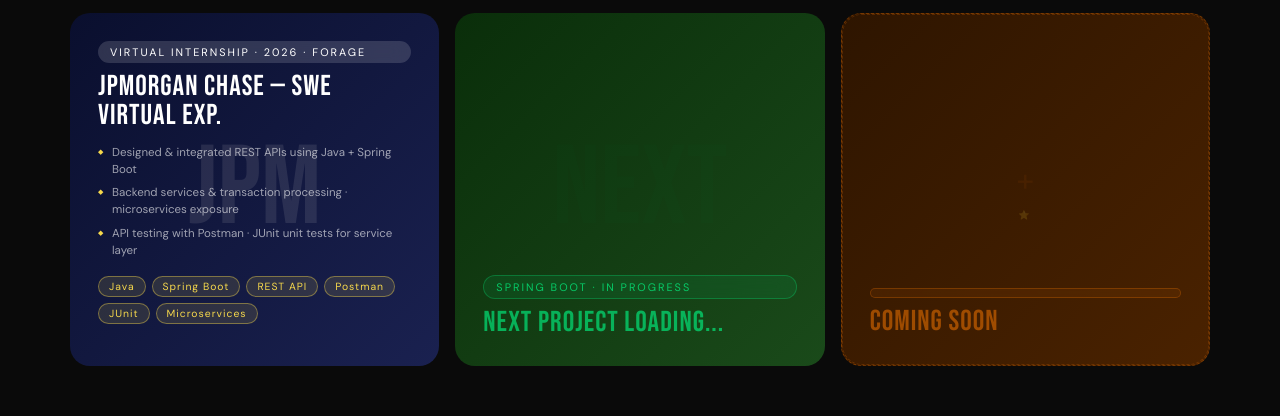
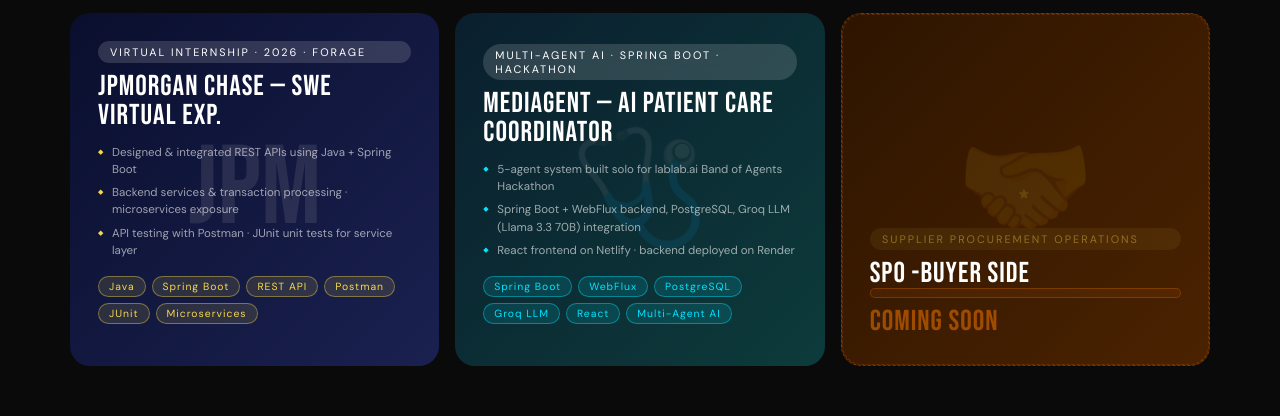
Before and after one commit to Nishanmehr/nishant-mehra, a plain HTML site: page index.html in a window 1280 px wide. Shown: the part 3178-3594 px from the top of the page. Drawn offline with Linux system fonts and the light colour scheme; animation ran at ten frames a second; a web font is replaced by a local one.

Commit message:
new project added

```diff
--- a/index.html
+++ b/index.html
@@ -650,17 +650,34 @@
     <a href="#experience">View Details →</a>
   </div>
 </div>
-<div class="work-card" style="grid-column:5/9; background:linear-gradient(135deg,#0a2e0a,#1a4a1a); display:flex; flex-direction:column; justify-content:flex-end; padding:28px; position:relative; overflow:hidden;">
-  <div class="work-card-deco" style="color:rgba(0,255,136,0.12);">NEXT</div>
-  <div class="work-card-tag" style="color:rgba(0,255,136,0.7); background:rgba(0,255,136,0.08); border:1px solid rgba(0,255,136,0.25);">Spring Boot · In Progress</div>
-  <div class="work-card-title" style="color:rgba(0,255,136,0.6);">Next Project Loading...</div>
+<div class="work-card" style="grid-column:5/9; background:linear-gradient(135deg,#0a1f2e,#0d3b3b); display:flex; flex-direction:column; justify-content:flex-end; padding:28px; position:relative; overflow:hidden;">
+  <div class="work-card-deco">🩺</div>
+  <div class="work-card-tag">Multi-Agent AI · Spring Boot · Hackathon</div>
+  <div class="work-card-title" style="color:white;">MediAgent — AI Patient Care Coordinator</div>
+  <ul style="list-style:none; margin:10px 0 14px 0; padding:0; position:relative; z-index:1;">
+    <li style="font-size:0.72rem; color:rgba(255,255,255,0.6); padding:3px 0 3px 14px; position:relative; line-height:1.5;"><span style="position:absolute;left:0;color:#00e5ff;font-size:7px;top:6px;">◆</span>5-agent system built solo for lablab.ai Band of Agents Hackathon</li>
+    <li style="font-size:0.72rem; color:rgba(255,255,255,0.6); padding:3px 0 3px 14px; position:relative; line-height:1.5;"><span style="position:absolute;left:0;color:#00e5ff;font-size:7px;top:6px;">◆</span>Spring Boot + WebFlux backend, PostgreSQL, Groq LLM (Llama 3.3 70B) integration</li>
+    <li style="font-size:0.72rem; color:rgba(255,255,255,0.6); padding:3px 0 3px 14px; position:relative; line-height:1.5;"><span style="position:absolute;left:0;color:#00e5ff;font-size:7px;top:6px;">◆</span>React frontend on Netlify · backend deployed on Render</li>
+  </ul>
+  <div style="display:flex; flex-wrap:wrap; gap:6px; position:relative; z-index:1; margin-bottom:14px;">
+    <span style="padding:3px 10px; background:rgba(0,229,255,0.12); border:1px solid rgba(0,229,255,0.4); border-radius:100px; font-size:0.65rem; color:#00e5ff; letter-spacing:1px;">Spring Boot</span>
+    <span style="padding:3px 10px; background:rgba(0,229,255,0.12); border:1px solid rgba(0,229,255,0.4); border-radius:100px; font-size:0.65rem; color:#00e5ff; letter-spacing:1px;">WebFlux</span>
+    <span style="padding:3px 10px; background:rgba(0,229,255,0.12); border:1px solid rgba(0,229,255,0.4); border-radius:100px; font-size:0.65rem; color:#00e5ff; letter-spacing:1px;">PostgreSQL</span>
+    <span style="padding:3px 10px; background:rgba(0,229,255,0.12); border:1px solid rgba(0,229,255,0.4); border-radius:100px; font-size:0.65rem; color:#00e5ff; letter-spacing:1px;">Groq LLM</span>
+    <span style="padding:3px 10px; background:rgba(0,229,255,0.12); border:1px solid rgba(0,229,255,0.4); border-radius:100px; font-size:0.65rem; color:#00e5ff; letter-spacing:1px;">React</span>
+    <span style="padding:3px 10px; background:rgba(0,229,255,0.12); border:1px solid rgba(0,229,255,0.4); border-radius:100px; font-size:0.65rem; color:#00e5ff; letter-spacing:1px;">Multi-Agent AI</span>
+  </div>
   <div class="work-overlay">
-    <a href="#contact" style="background:#0a2e0a; color:#00ff88; border:1px solid #00ff88;">Collaborate →</a>
+        <a href="https://mediagentsai.netlify.app/" target="_blank" style="margin:0 6px;">View Live →</a>
+    <a href="https://github.com/Nishanmehr/mediagent" target="_blank" style="margin:0 6px; background:#2d0a4e; color:#ff6eb4; padding:12px 28px; border-radius:100px; font-weight:600; font-size:0.85rem; letter-spacing:1px; text-decoration:none;">GitHub →</a>
   </div>
 </div>
 <div class="work-card" style="grid-column:9/13; background:linear-gradient(135deg,#2e1500,#4a2200); border:1px dashed rgba(255,123,0,0.3); display:flex; flex-direction:column; justify-content:flex-end; padding:28px; position:relative; overflow:hidden;">
+  <div class="work-card-deco">🤝</div>
+  <div class="work-card-tag">SUPPLIER PROCUREMENT OPERATIONS</div>
+  <div class="work-card-title" style="color:white;">SPO -BUYER SIDE</div>
   <div class="img-placeholder" style="border-color:rgba(255,123,0,0.2);">
-    <div class="img-placeholder-icon" style="color:rgba(255,123,0,0.3);">+</div>
+    <div class="img-placeholder-icon" style="color:rgba(255,123,0,0.3);"></div>
     <span style="color:rgba(255,123,0,0.4);">⭐</span>
   </div>
   <div class="work-card-tag" style="position:relative; z-index:1; color:rgba(255,123,0,0.6); background:rgba(255,123,0,0.08); border:1px solid rgba(255,123,0,0.25);"></div>
```
